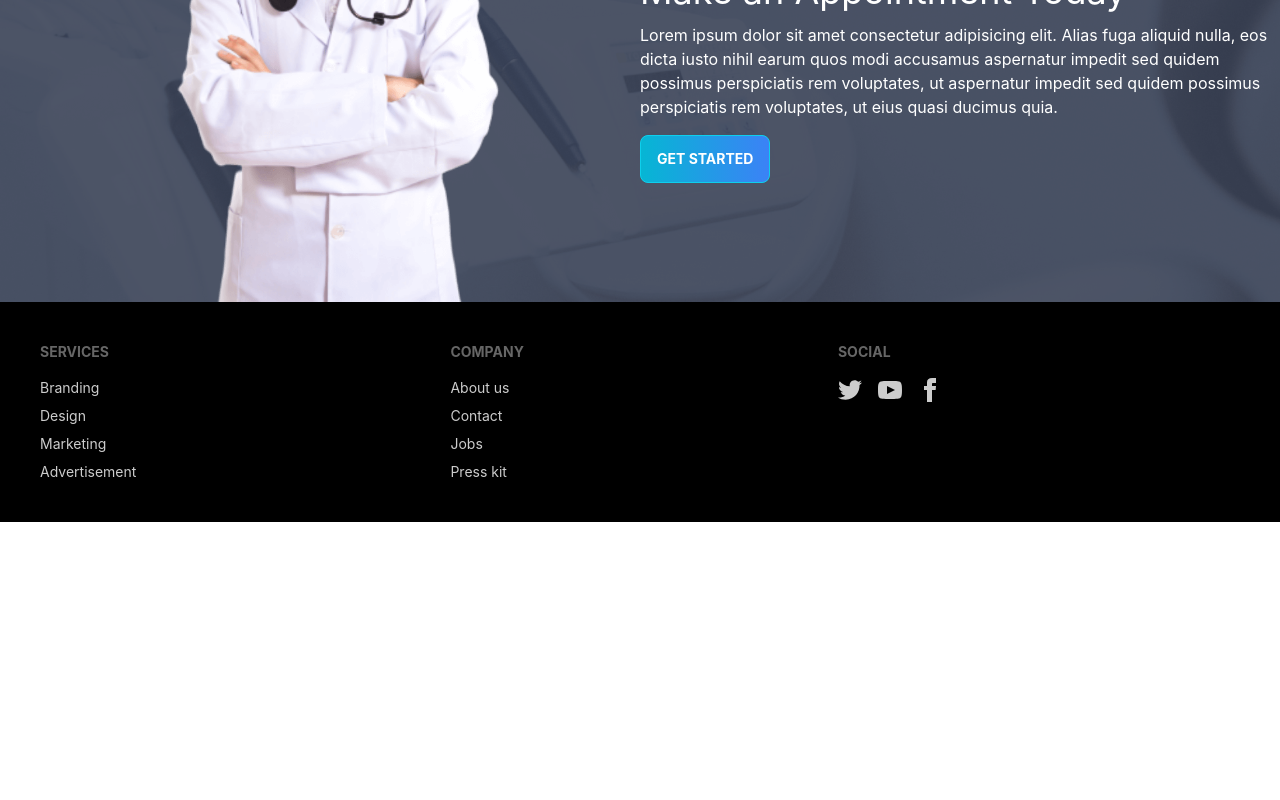
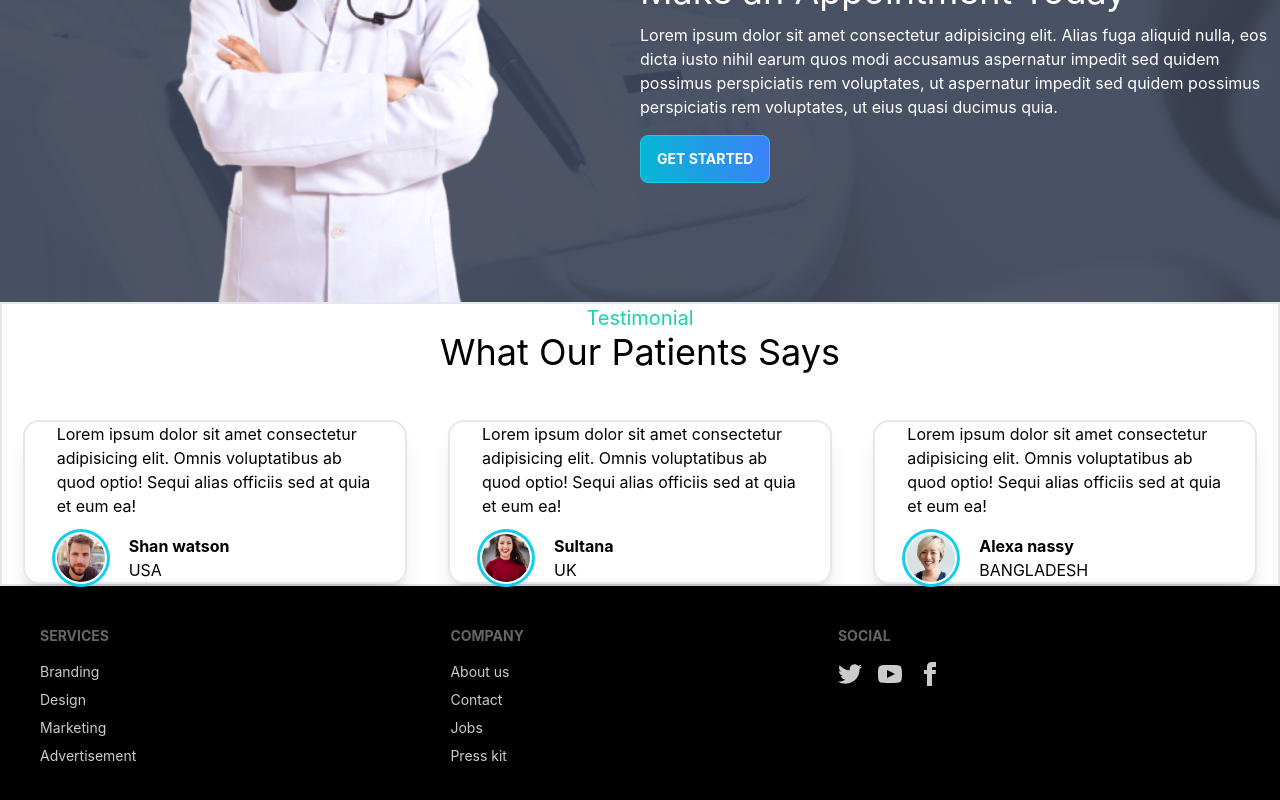
Before and after one commit to pixprocoder/doctor-portal, a React (Create React App) app: page / in a window 1280 px wide. Shown: the part 2531-3331 px from the top of the page. Before the commit the page ends 3053 px from the top, so only its background shows below. Built offline with nearby package versions, Linux system fonts and the light colour scheme.

Commit message:
review section added

```diff
--- a/src/App.js
+++ b/src/App.js
@@ -5,7 +5,7 @@ import Login from "./Pages/Login/Login";
 import NotFound from "./Pages/Shared/404Page/NotFound";
 import Footer from "./Pages/Shared/Footer/Footer";
 import Header from "./Pages/Shared/Header/Header";
-import Review from "./Pages/Review/Review";
+import Review from "./Pages/Home/Review";
 
 function App() {
   return (
--- a/src/Pages/Home/Home.js
+++ b/src/Pages/Home/Home.js
@@ -2,6 +2,7 @@ import React from "react";
 import Banner from "./Banner";
 import Info from "./Info";
 import MakeAppointment from "./MakeAppointment";
+import Review from "./Review";
 import Services from "./Services";
 
 const Home = () => {
@@ -12,6 +13,7 @@ const Home = () => {
         <Info />
         <Services />
         <MakeAppointment />
+        <Review />
       </div>
     </>
   );
--- /dev/null
+++ b/src/Pages/Home/Review.js
@@ -0,0 +1,80 @@
+import React from "react";
+import img1 from "../../assets/images/people1.png";
+import img2 from "../../assets/images/people2.png";
+import img3 from "../../assets/images/people3.png";
+
+const Review = () => {
+  return (
+    <section className=" text-black border-2">
+      <div className="mb-12 text-center">
+        <h1 className="text-secondary text-xl">Testimonial</h1>
+        <h1 className="text-4xl">What Our Patients Says</h1>
+      </div>
+
+      <div className="grid grid-cols-3 justify-items-center">
+        <div className="card w-96  shadow-xl flex flex-col border-2 px-8 ">
+          <div>
+            <p>
+              Lorem ipsum dolor sit amet consectetur adipisicing elit. Omnis
+              voluptatibus ab quod optio! Sequi alias officiis sed at quia et
+              eum ea!
+            </p>
+          </div>
+          <div className="flex mt-4">
+            <div className="avatar mr-6">
+              <div className="w-12 rounded-full ring ring-primary ring-offset-base-100 ring-offset-2">
+                <img src={img1} alt="review" />
+              </div>
+            </div>
+            <div>
+              <h1 className="font-bold text-base">Shan watson</h1>
+              <p>USA</p>
+            </div>
+          </div>
+        </div>
+        <div className="card w-96  shadow-xl flex flex-col border-2 px-8 ">
+          <div>
+            <p>
+              Lorem ipsum dolor sit amet consectetur adipisicing elit. Omnis
+              voluptatibus ab quod optio! Sequi alias officiis sed at quia et
+              eum ea!
+            </p>
+          </div>
+          <div className="flex mt-4">
+            <div className="avatar mr-6">
+              <div className="w-12 rounded-full ring ring-primary ring-offset-base-100 ring-offset-2">
+                <img src={img2} alt="review" />
+              </div>
+            </div>
+            <div>
+              <h1 className="font-bold text-base">Sultana</h1>
+              <p>UK</p>
+            </div>
+          </div>
+        </div>
+        <div className="card w-96  shadow-xl flex flex-col border-2 px-8 ">
+          <div>
+            <p>
+              Lorem ipsum dolor sit amet consectetur adipisicing elit. Omnis
+              voluptatibus ab quod optio! Sequi alias officiis sed at quia et
+              eum ea!
+            </p>
+          </div>
+          <div className="flex mt-4">
+            <div className="avatar mr-6">
+              <div className="w-12 rounded-full ring ring-primary ring-offset-base-100 ring-offset-2">
+                <img src={img3} alt="review" />
+              </div>
+            </div>
+            <div>
+              <h1 className="font-bold text-base">Alexa nassy</h1>
+              <p>BANGLADESH</p>
+            </div>
+          </div>
+        </div>
+      </div>
+    </section>
+  );
+};
+
+export default Review;
--- a/src/Pages/Review/Review.js
+++ /dev/null
@@ -1,11 +0,0 @@
-import React from "react";
-
-const Review = () => {
-  return (
-    <div>
-      <h1>Review</h1>
-    </div>
-  );
-};
-
-export default Review;
```
